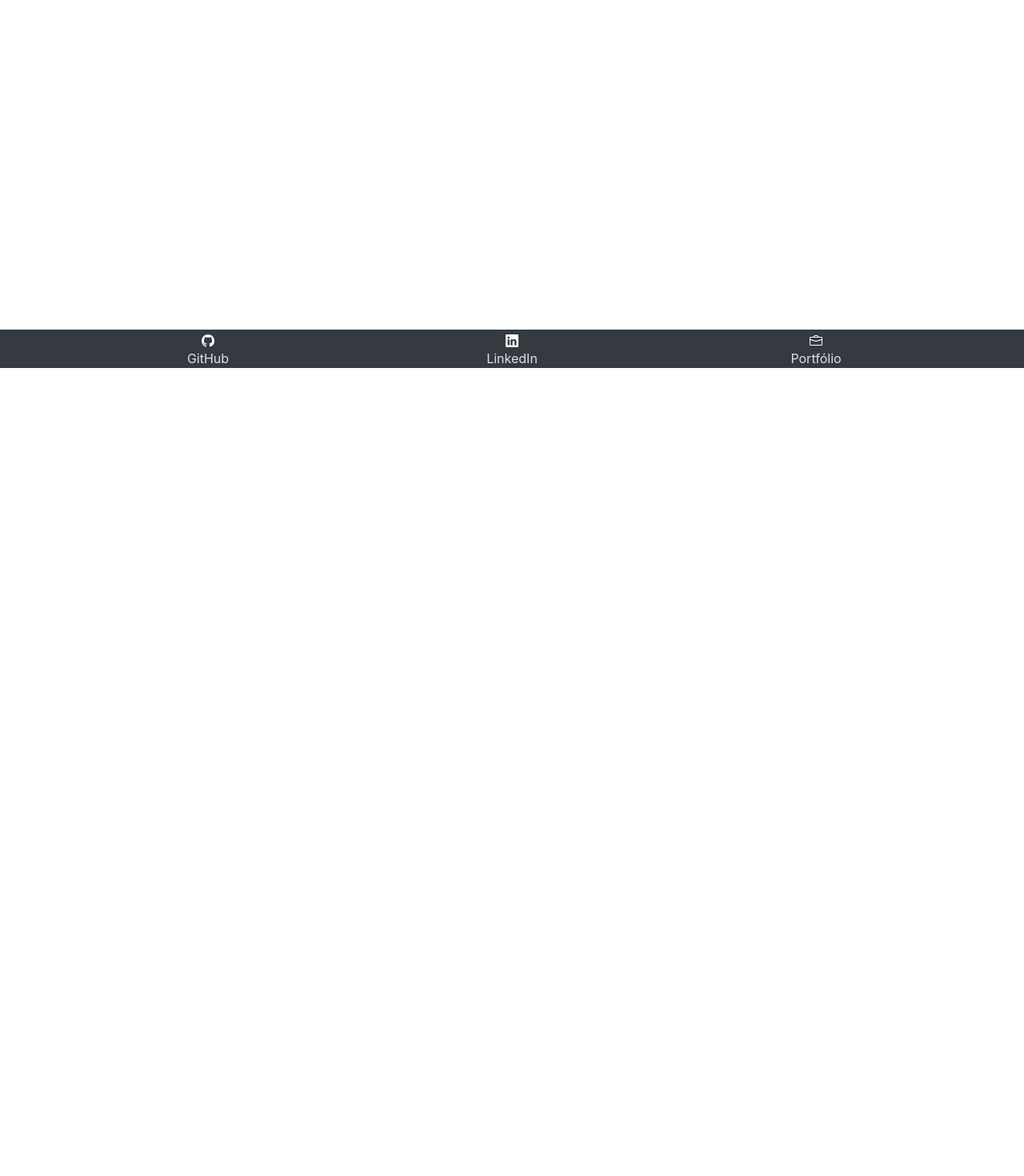
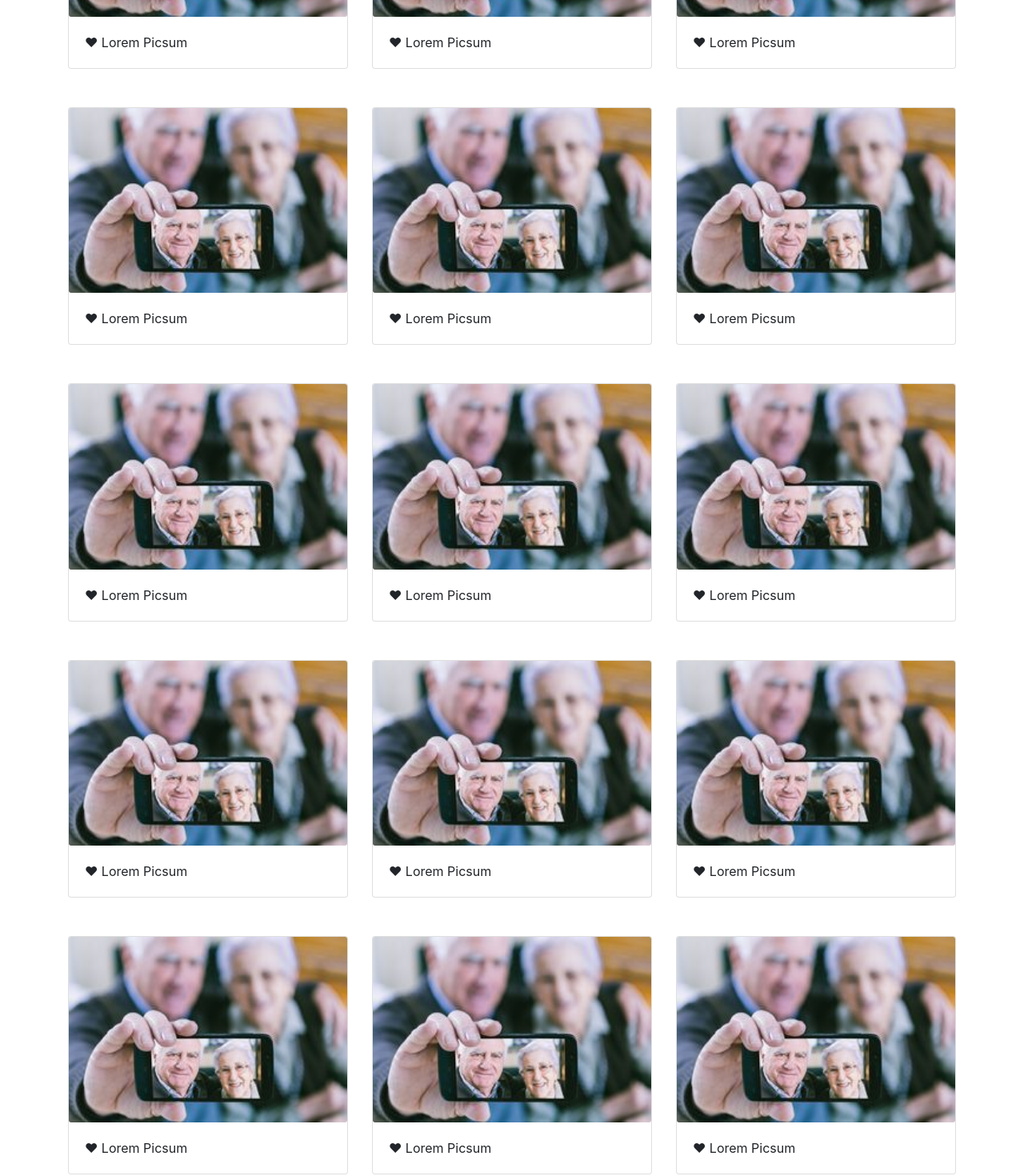
Before and after one commit to Th3mike/projeto-desafios, a Nuxt app: page /instagram in a window 1280 px wide. Shown: the part 340-1810 px from the top of the page at 80% size. Before the commit the page ends 800 px from the top, so only its background shows below. Built offline with nearby package versions, Linux system fonts and the light colour scheme.

Commit message:
primeira etapa do instagram

```diff
--- a/components/footer.vue
+++ b/components/footer.vue
@@ -1,5 +1,5 @@
 <template>
-  <footer class="bg-dark text-white fixed-bottom w-100">
+  <footer class="bg-dark text-white fixed w-100">
     <b-container fluid="lg">
       <b-row class="text-center">
         <b-col>
--- a/pages/instagram.vue
+++ b/pages/instagram.vue
@@ -1,3 +1,97 @@
 <template>
-  <h1>FORM INSTAGRAM</h1>
+  <div onload="loadImage()" class="text-center mt-5 d-flex">
+    <b-container class="bv-example-row mb-3">
+      <b-row cols="3">
+        <b-col class="mb-4 mt-4">
+          <b-card :img-src="image" img-alt="Card image">
+            <b-card-text class="float-left">❤ Lorem Picsum </b-card-text>
+          </b-card>
+        </b-col>
+        <b-col class="mb-4 mt-4">
+          <b-card :img-src="image" img-alt="Card image">
+            <b-card-text class="float-left"> ❤ Lorem Picsum </b-card-text>
+          </b-card>
+        </b-col>
+        <b-col class="mb-4 mt-4">
+          <b-card :img-src="image" img-alt="Card image">
+            <b-card-text class="float-left"> ❤ Lorem Picsum </b-card-text>
+          </b-card>
+        </b-col>
+        <b-col class="mb-4 mt-4">
+          <b-card :img-src="image" img-alt="Card image">
+            <b-card-text class="float-left"> ❤ Lorem Picsum </b-card-text>
+          </b-card>
+        </b-col>
+        <b-col class="mb-4 mt-4">
+          <b-card :img-src="image" img-alt="Card image">
+            <b-card-text class="float-left"> ❤ Lorem Picsum </b-card-text>
+          </b-card>
+        </b-col>
+        <b-col class="mb-4 mt-4">
+          <b-card :img-src="image" img-alt="Card image">
+            <b-card-text class="float-left"> ❤ Lorem Picsum </b-card-text>
+          </b-card>
+        </b-col>
+        <b-col class="mb-4 mt-4">
+          <b-card :img-src="image" img-alt="Card image">
+            <b-card-text class="float-left"> ❤ Lorem Picsum </b-card-text>
+          </b-card>
+        </b-col>
+        <b-col class="mb-4 mt-4">
+          <b-card :img-src="image" img-alt="Card image">
+            <b-card-text class="float-left"> ❤ Lorem Picsum </b-card-text>
+          </b-card>
+        </b-col>
+        <b-col class="mb-4 mt-4">
+          <b-card :img-src="image" img-alt="Card image">
+            <b-card-text class="float-left"> ❤ Lorem Picsum </b-card-text>
+          </b-card>
+        </b-col>
+        <b-col class="mb-4 mt-4">
+          <b-card :img-src="image" img-alt="Card image">
+            <b-card-text class="float-left"> ❤ Lorem Picsum </b-card-text>
+          </b-card>
+        </b-col>
+        <b-col class="mb-4 mt-4">
+          <b-card :img-src="image" img-alt="Card image">
+            <b-card-text class="float-left"> ❤ Lorem Picsum </b-card-text>
+          </b-card>
+        </b-col>
+        <b-col class="mb-4 mt-4">
+          <b-card :img-src="image" img-alt="Card image">
+            <b-card-text class="float-left"> ❤ Lorem Picsum </b-card-text>
+          </b-card>
+        </b-col>
+        <b-col class="mb-4 mt-4">
+          <b-card :img-src="image" img-alt="Card image">
+            <b-card-text class="float-left"> ❤ Lorem Picsum </b-card-text>
+          </b-card>
+        </b-col>
+        <b-col class="mb-4 mt-4">
+          <b-card :img-src="image" img-alt="Card image">
+            <b-card-text class="float-left"> ❤ Lorem Picsum </b-card-text>
+          </b-card>
+        </b-col>
+        <b-col class="mb-4 mt-4">
+          <b-card :img-src="image" img-alt="Card image">
+            <b-card-text class="float-left"> ❤ Lorem Picsum </b-card-text>
+          </b-card>
+        </b-col>
+      </b-row>
+    </b-container>
+  </div>
 </template>
+
+<script>
+import image from "../assets/teste.jpg";
+import imageAvatar from "../assets/bob.gif";
+
+export default {
+  data: function () {
+    return {
+      image: image,
+      imageAvatar,
+    };
+  },
+};
+</script>
```
Also changed, not shown: assets/bob.gif (added), assets/teste.jpg.
